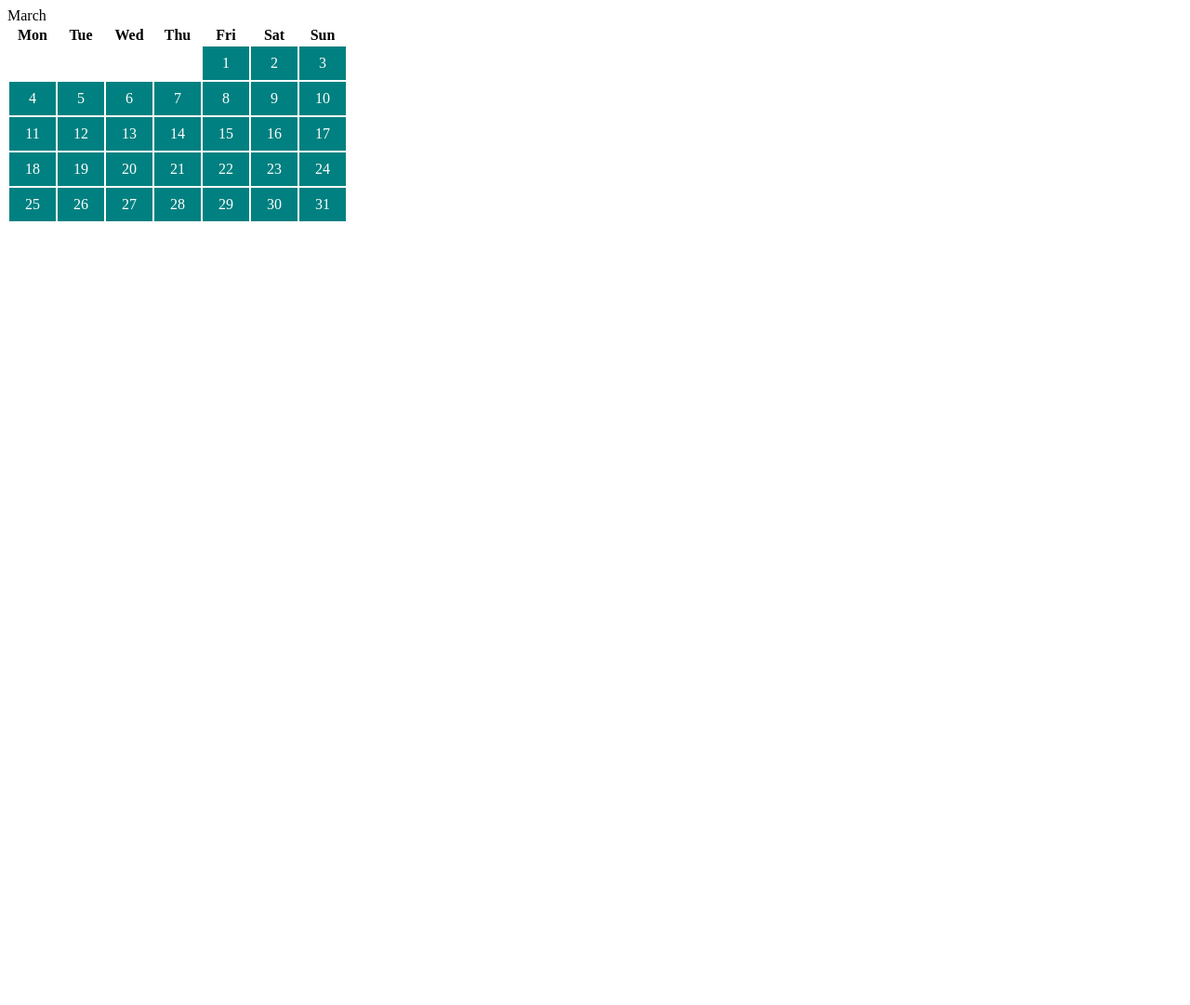
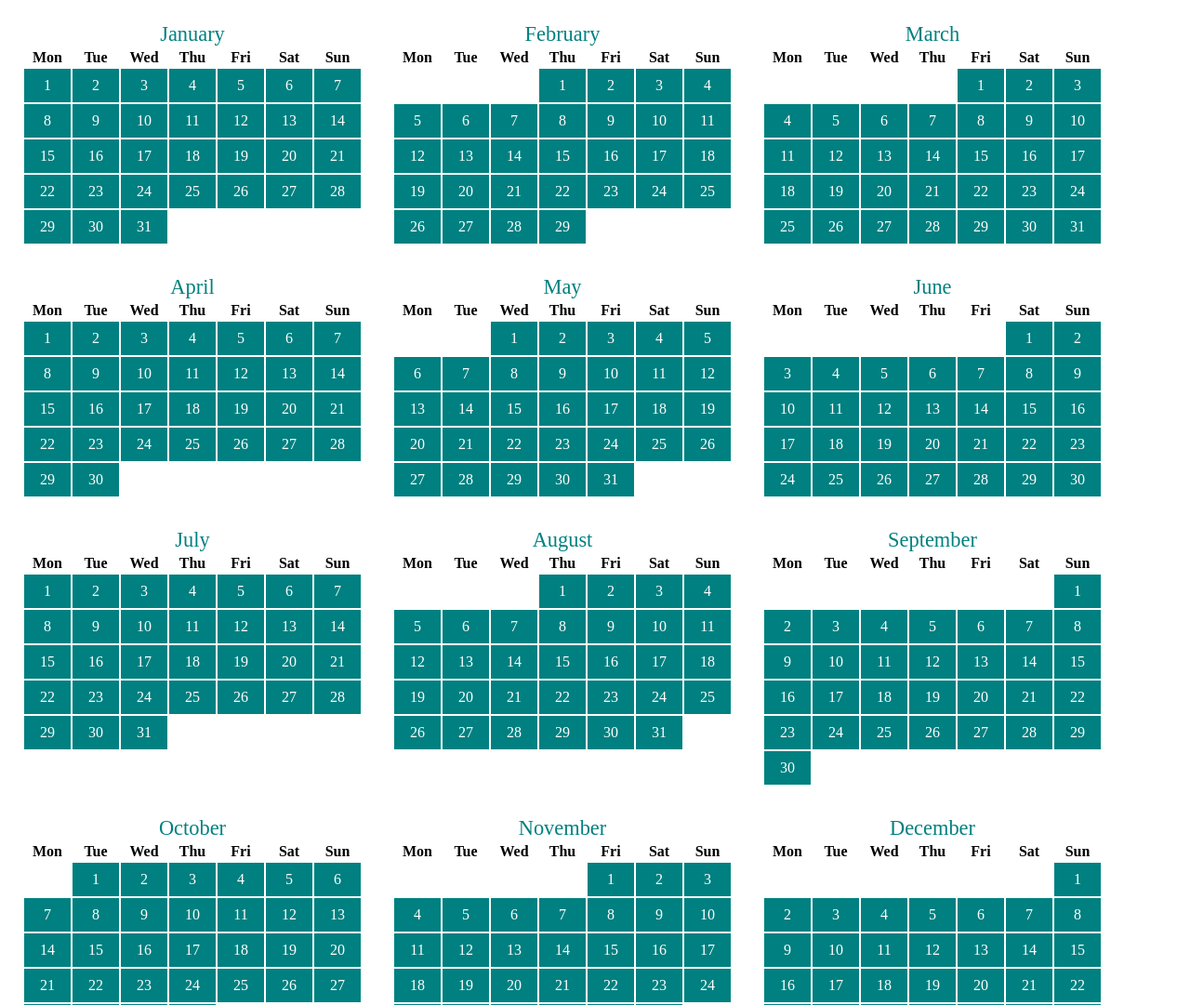
Before and after one commit to yobrano/frontend_design_practice, a plain HTML site: page HTML-Grid/calendar.html in a window 1280 px wide. Shown: the top 1081 px of the page at 93% size. Before the commit the page ends 800 px from the top, so only its background shows below. Drawn offline with Linux system fonts and the light colour scheme.

Commit message:
Calendar bugs have been fixed

```diff
--- a/HTML-Grid/calendar.css
+++ b/HTML-Grid/calendar.css
@@ -1,8 +1,12 @@
-.days-template{
+#month-template{
     display: none;
 }
 .month-title{
     text-transform: capitalize;
+    text-align: center;
+    font-size: 1.4rem;
+    color: teal;
+    cursor: default;
 }
 th{
     width: 3rem;
@@ -30,3 +34,13 @@ th{
     color: teal;
     cursor: pointer;
 }
+
+section{
+    display: flex;
+    flex-wrap: wrap;
+}
+
+.month{
+    padding: 1rem;
+    display: block;
+}
--- a/HTML-Grid/calendar.html
+++ b/HTML-Grid/calendar.html
@@ -8,6 +8,7 @@
     <link rel="stylesheet" href="calendar.css">
 </head>
 <body>
+    <section></section>
     <div id="month-template">
         <div class="month-title">
             March
--- a/HTML-Grid/calendar.js
+++ b/HTML-Grid/calendar.js
@@ -1,149 +1,127 @@
-const year = 2024
+const year = 2024;
 const months = {
-    january:31, february:28, march:31,
-    april:30,   may:31,     june:30,
-    july:31,    august:31,  september:30,
-    october:31, november:30,december:31
+    january: 31,
+    february: 28,
+    march: 31,
+    april: 30,
+    may: 31,
+    june: 30,
+    july: 31,
+    august: 31,
+    september: 30,
+    october: 31,
+    november: 30,
+    december: 31,
+};
+
+if (year % 4 === 0) {
+    months.february = 29;
 }
-const weekDays = ["Sunday","Monday","Tuesday","Wednesday","Thursday","Friday","Saturday",];
 
+const weekDays = [
+    "Sunday",
+    "Monday",
+    "Tuesday",
+    "Wednesday",
+    "Thursday",
+    "Friday",
+    "Saturday",
+];
 
-Object.entries(months).map(([month, noMonthDays], monthIdx)=>{
-    // Create month element.
-    const monthElement = genMonth(month, noMonthDays, monthIdx + 1)
-    // insert into document.
-    //
-})
+Object.entries(months).map(([monthName, noMonthDays], monthIdx) => {
+    // Create month element then insert into document.
 
+    const monthElement = genMonth(monthName, noMonthDays, monthIdx + 1);
+    monthElement.id = monthName
+    monthElement.classList.add("month")
+    document.querySelector("section").appendChild(monthElement);
+});
 
+function genMonth(monthName, noMonthDays, monthIndex) {
+    // use the month template to generate a month element.
 
-function genMonth(monthName, noMonthDays, monthIndex){
-    const monthElement = document.getElementById("month-template").cloneNode(true)
-    monthElement.style["display"] = "block"
-    monthElement.querySelector(".month-title").innerText = monthName
-    const daysElement = document.getElementById("month-days")
+    const monthElement = document
+        .getElementById("month-template")
+        .cloneNode(true);
+    monthElement.querySelector(".month-title").innerText = monthName;
 
-    const startingDay = new Date(`${year}-${monthIndex}-1`)
-    const offestDays = startingDay.getDay() + 1
+    const daysElement = monthElement.querySelector("#month-days");
+    // daysElement.innerHTML = ""
 
-    console.log(monthElement)
-    return monthElement
+    const monthWeeks = genMonthWeeks(noMonthDays, monthIndex);
+    monthWeeks.map((week, index) => {
+        const weekElement = document.createElement("tr");
+        weekElement.id = `month-${monthIndex}-week-${index}`;
+        week.map((day) => {
+            weekElement.appendChild(day.element);
+        });
+        daysElement.appendChild(weekElement);
+    });
+
+    return monthElement;
+}
+
+function formatDate(date) {
+    date = new Date(date);
+    // return Intl.DateTimeFormat("en-GB").format(date)
+    let monthDay = String(date.getDate());
+    let month = String(date.getMonth() + 1);
+    let year = String(date.getYear() - 100 + 2000);
+
+    monthDay = monthDay.length === 1 ? `0${monthDay}` : monthDay;
+    month = month.length === 1 ? `0${month}` : month;
+    return `${year}-${month}-${monthDay}`;
+}
+
+function genMonthWeeks(noDays, monthNum) {
+    // Arrange the week days in a tabular format.
+
+    const startingDay = new Date(`${year}-${monthNum}-1`);
+    let offestDays = startingDay.getDay();
+
+    if(offestDays === 0){
+        offestDays = 7
+    }
+
+    const weeks = []; // Days organized into weeks
+    let tempWeek = [];
+
+    let day;
+    for (day = 1; day <= noDays; day++) {
+        const date = new Date(`${year}-${monthNum}-${day}`);
+        const dayElement = document.createElement("td");
+        dayElement.dataset["date"] = formatDate(date);
+        dayElement.id = day;
+        dayElement.classList.add("day");
+        dayElement.innerText = day;
+
+        tempWeek.push({
+            date,
+            element: dayElement,
+        });
+
+        // If end of week -> close week
+        if ((day + offestDays) % 7 === 1) {
+            weeks.push(tempWeek);
+            tempWeek = [];
+        }
+        // if end of month -> close Week
+        else if (day === noDays) {
+            weeks.push(tempWeek);
+        }
+    }
+
+    // offset the first week with empty cells
+    let offestItems = [];
+    let counter = 0;
+    for (counter = 0; counter < offestDays - 1; counter++) {
+        const offsetElement = document.createElement("td");
+        offsetElement.classList.add("offset");
+        offestItems.push({ element: offsetElement });
     }
 
 
-
-const monthTemplate = document.getElementById("month-template").cloneNode(true)
-const week = monthTemplate.querySelector("week")
-const monthDay = document.getElementById("month-days")
-
-monthTemplate.style["display"] = "block"
-
-const monthName = "February"
-const monthNum = 2
-const noDays = 31
-const startingDay = new Date(`${year}-${monthNum}-1`)
-const offestDays = startingDay.getDay() + 1
-
-
-let day = 0
-const days= []
-let temp = []
-for(day= 1; day<= noDays; day++){
-    const date = new Date(`${year}-${monthNum}-${day+1}`)
-    const weekDay = weekDays[date.getDay()]
-
-    const dayElement = document.createElement("td")
-    dayElement.dataset["date"] = formatDate(date)
-    dayElement.id = day
-    dayElement.classList.add("day")
-    dayElement.innerText  = day
-
-    const dayObj = {
-        date,
-        element: dayElement,
+    offestItems = [...offestItems, ...weeks[0]];
+    weeks[0] = offestItems;
+    return weeks; // A list of days organized into weeks.
 }
-
-    temp.push(dayObj)
-    if((day + offestDays) % 7 === 1){
-        days.push(temp)
-        temp = []
-    }
-    else if(day=== noDays){
-        days.push(temp)
-    }
-
-}
-
-
-
-let offestItems = []
-let counter = 0
-for(counter = 0; counter < offestDays - 1  ; counter++){
-    const offsetElement = document.createElement("td")
-    offsetElement.classList.add("offset")
-    offestItems.push({element: offsetElement})
-}
-
-
-offestItems = [...offestItems, ...days[0]]
-days[0] = offestItems
-
-const weeks = days.map((week, index)=>{
-    const weekElement = document.createElement("tr")
-    weekElement.id=`week-${index}`
-    const dayz = week.map((day, ) => {
-        weekElement.appendChild(day.element)
-
-    })
-    monthDay.appendChild(weekElement)
-    return weekElement
-})
-
-
-
-function formatDate(date) {
-    date = new Date(date)
-    // return Intl.DateTimeFormat("en-GB").format(date)
-    let monthDay = String(date.getDate())
-    let month = String(date.getMonth() + 1)
-    let year = String((date.getYear() - 100) + 2000)
-
-    monthDay = monthDay.length === 1 ? `0${monthDay}` : monthDay
-    month = month.length === 1 ? `0${month}` : month
-    return `${year}-${month}-${monthDay}`
-}
-
-
-
-function genDays(noDays, year, monthNum){
-    const days= []
-    let temp = []
-
-    let day
-    for(day= 1; day<= noDays; day++){
-        const date = new Date(`${year}-${monthNum}-${day}`)
-
-        const dayElement = document.createElement("td")
-        dayElement.dataset["date"] = formatDate(date)
-        dayElement.id = day
-        dayElement.classList.add("day")
-        dayElement.innerText  = day
-
-        const dayObj = {
-            date,
-            element: dayElement,
-        }
-
-        temp.push(dayObj)
-        if((day + offestDays) % 7 === 1){
-            days.push(temp)
-            temp = []
-        }
-        else if(day=== noDays){
-            days.push(temp)
-        }
-
-    }
-
-    return days
-}
```
Lines whose indentation alone changed are shown as unchanged.
